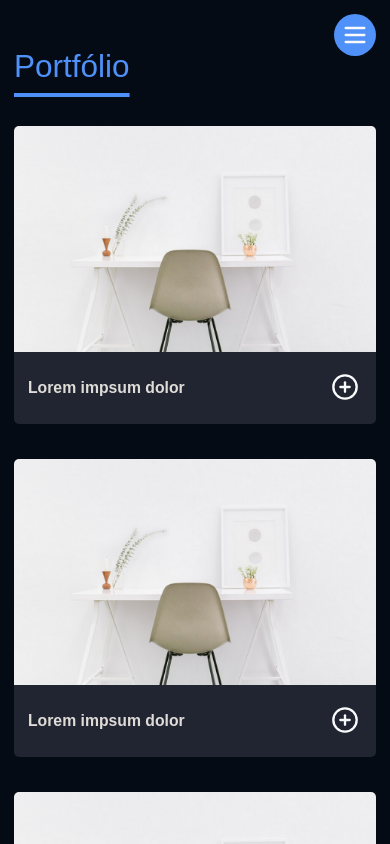
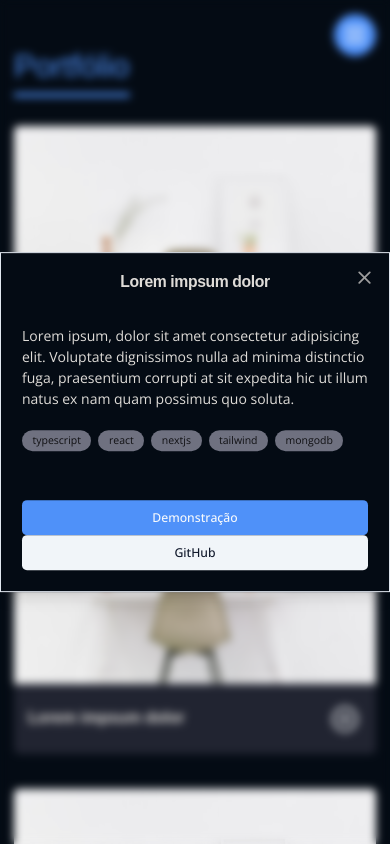
Before and after one commit to kenmarcos/my-website, a Next.js app: page /portfolio in a window 390 px wide. Both pictures are taken after a click on the button 344 px from the left and 720 px from the top of the page. Shown: the top 844 px of the page. Built offline with nearby package versions, Linux system fonts and the light colour scheme.

Commit message:
feat: add layout of th project details modal

```diff
--- a/package.json
+++ b/package.json
@@ -10,6 +10,7 @@
   },
   "dependencies": {
     "@radix-ui/react-avatar": "^1.0.3",
+    "@radix-ui/react-dialog": "1.0.4",
     "@radix-ui/react-slot": "^1.0.2",
     "@types/node": "20.6.2",
     "@types/react": "18.2.22",
--- a/src/app/(pages)/portfolio/components/project-card/ProjectCard.tsx
+++ b/src/app/(pages)/portfolio/components/project-card/ProjectCard.tsx
@@ -1,7 +1,6 @@
 import Image from "next/image";
-import { LuPlusCircle } from "react-icons/lu";
 
-import { Button } from "components/ui/button";
+import ProjectDetails from "./components/project-details/ProjectDetails";
 
 const ProjectCard = () => {
   return (
@@ -20,17 +19,7 @@
         <div className="flex items-center py-5 px-4">
           <h4 className="flex-1 text-lg font-semibold">Lorem impsum dolor</h4>
 
-          <div>
-            <Button
-              size="icon"
-              className="group/details bg-transparent hover:bg-transparent"
-            >
-              <LuPlusCircle
-                size={28}
-                className="duration-300 ease-in-out group-hover/details:text-blue-primary"
-              />
-            </Button>
-          </div>
+          <ProjectDetails />
         </div>
       </div>
     </div>
--- /dev/null
+++ b/src/app/(pages)/portfolio/components/project-card/components/project-details/ProjectDetails.tsx
@@ -0,0 +1,64 @@
+import { LuPlusCircle } from "react-icons/lu";
+
+import { Button } from "components/ui/button";
+import {
+  Dialog,
+  DialogContent,
+  DialogFooter,
+  DialogHeader,
+  DialogTitle,
+  DialogTrigger,
+} from "components/ui/dialog";
+
+const techs = ["typescript", "react", "nextjs", "tailwind", "mongodb"];
+
+const ProjectDetails = () => {
+  return (
+    <Dialog>
+      <DialogTrigger asChild>
+        <Button
+          size="icon"
+          className="group/details bg-transparent hover:bg-transparent"
+        >
+          <LuPlusCircle
+            size={28}
+            className="duration-300 ease-in-out group-hover/details:text-blue-primary"
+          />
+        </Button>
+      </DialogTrigger>
+
+      <DialogContent className="bg-blue-dark">
+        <DialogHeader>
+          <DialogTitle>Lorem impsum dolor</DialogTitle>
+        </DialogHeader>
+
+        <div className="mt-6 space-y-6">
+          <p>
+            Lorem ipsum, dolor sit amet consectetur adipisicing elit. Voluptate
+            dignissimos nulla ad minima distinctio fuga, praesentium corrupti at
+            sit expedita hic ut illum natus ex nam quam possimus quo soluta.
+          </p>
+
+          <ul className="flex flex-wrap gap-2">
+            {techs.map((tech) => (
+              <li
+                key={tech}
+                className="bg-gray-light rounded-full px-3 py-1 text-xs text-gray-dark"
+              >
+                {tech}
+              </li>
+            ))}
+          </ul>
+        </div>
+
+        <DialogFooter className="mt-10">
+          <Button variant="secondary">GitHub</Button>
+
+          <Button className="bg-blue-primary">Demonstração</Button>
+        </DialogFooter>
+      </DialogContent>
+    </Dialog>
+  );
+};
+
+export default ProjectDetails;
--- a/src/app/(pages)/portfolio/page.tsx
+++ b/src/app/(pages)/portfolio/page.tsx
@@ -1,8 +1,5 @@
-import Image from "next/image";
-
 import LinkCta from "components/link-cta/LinkCta";
 import SectionTitle from "components/section-title/SectionTitle";
-import { Button } from "components/ui/button";
 
 import ProjectCard from "./components/project-card/ProjectCard";
 
--- /dev/null
+++ b/src/components/ui/dialog.tsx
@@ -0,0 +1,123 @@
+"use client";
+
+import * as React from "react";
+import { LuX } from "react-icons/lu";
+
+import * as DialogPrimitive from "@radix-ui/react-dialog";
+import { cn } from "lib/utils";
+
+const Dialog = DialogPrimitive.Root;
+
+const DialogTrigger = DialogPrimitive.Trigger;
+
+const DialogPortal = ({
+  className,
+  ...props
+}: DialogPrimitive.DialogPortalProps) => (
+  <DialogPrimitive.Portal className={cn(className)} {...props} />
+);
+DialogPortal.displayName = DialogPrimitive.Portal.displayName;
+
+const DialogOverlay = React.forwardRef<
+  React.ElementRef<typeof DialogPrimitive.Overlay>,
+  React.ComponentPropsWithoutRef<typeof DialogPrimitive.Overlay>
+>(({ className, ...props }, ref) => (
+  <DialogPrimitive.Overlay
+    ref={ref}
+    className={cn(
+      "fixed inset-0 z-50 bg-white/80 backdrop-blur-sm data-[state=open]:animate-in data-[state=closed]:animate-out data-[state=closed]:fade-out-0 data-[state=open]:fade-in-0 dark:bg-slate-950/80",
+      className
+    )}
+    {...props}
+  />
+));
+DialogOverlay.displayName = DialogPrimitive.Overlay.displayName;
+
+const DialogContent = React.forwardRef<
+  React.ElementRef<typeof DialogPrimitive.Content>,
+  React.ComponentPropsWithoutRef<typeof DialogPrimitive.Content>
+>(({ className, children, ...props }, ref) => (
+  <DialogPortal>
+    <DialogOverlay />
+    <DialogPrimitive.Content
+      ref={ref}
+      className={cn(
+        "fixed left-[50%] top-[50%] z-50 grid w-full max-w-lg translate-x-[-50%] translate-y-[-50%] gap-4 border border-slate-200 bg-white p-6 shadow-lg duration-200 data-[state=open]:animate-in data-[state=closed]:animate-out data-[state=closed]:fade-out-0 data-[state=open]:fade-in-0 data-[state=closed]:zoom-out-95 data-[state=open]:zoom-in-95 data-[state=closed]:slide-out-to-left-1/2 data-[state=closed]:slide-out-to-top-[48%] data-[state=open]:slide-in-from-left-1/2 data-[state=open]:slide-in-from-top-[48%] sm:rounded-lg md:w-full dark:border-slate-800 dark:bg-slate-950",
+        className
+      )}
+      {...props}
+    >
+      {children}
+      <DialogPrimitive.Close className="absolute right-4 top-4 rounded-sm opacity-70 ring-offset-white transition-opacity hover:opacity-100 focus:outline-none focus:ring-2 focus:ring-slate-950 focus:ring-offset-2 disabled:pointer-events-none data-[state=open]:bg-slate-100 data-[state=open]:text-slate-500 dark:ring-offset-slate-950 dark:focus:ring-slate-300 dark:data-[state=open]:bg-slate-800 dark:data-[state=open]:text-slate-400">
+        <LuX className="h-6 w-6" />
+        <span className="sr-only">Close</span>
+      </DialogPrimitive.Close>
+    </DialogPrimitive.Content>
+  </DialogPortal>
+));
+DialogContent.displayName = DialogPrimitive.Content.displayName;
+
+const DialogHeader = ({
+  className,
+  ...props
+}: React.HTMLAttributes<HTMLDivElement>) => (
+  <div
+    className={cn(
+      "flex flex-col space-y-1.5 text-center sm:text-left",
+      className
+    )}
+    {...props}
+  />
+);
+DialogHeader.displayName = "DialogHeader";
+
+const DialogFooter = ({
+  className,
+  ...props
+}: React.HTMLAttributes<HTMLDivElement>) => (
+  <div
+    className={cn(
+      "flex flex-col-reverse sm:flex-row sm:justify-end sm:space-x-2",
+      className
+    )}
+    {...props}
+  />
+);
+DialogFooter.displayName = "DialogFooter";
+
+const DialogTitle = React.forwardRef<
+  React.ElementRef<typeof DialogPrimitive.Title>,
+  React.ComponentPropsWithoutRef<typeof DialogPrimitive.Title>
+>(({ className, ...props }, ref) => (
+  <DialogPrimitive.Title
+    ref={ref}
+    className={cn(
+      "text-lg font-semibold leading-none tracking-tight",
+      className
+    )}
+    {...props}
+  />
+));
+DialogTitle.displayName = DialogPrimitive.Title.displayName;
+
+const DialogDescription = React.forwardRef<
+  React.ElementRef<typeof DialogPrimitive.Description>,
+  React.ComponentPropsWithoutRef<typeof DialogPrimitive.Description>
+>(({ className, ...props }, ref) => (
+  <DialogPrimitive.Description
+    ref={ref}
+    className={cn("text-sm text-slate-500 dark:text-slate-400", className)}
+    {...props}
+  />
+));
+DialogDescription.displayName = DialogPrimitive.Description.displayName;
+
+export {
+  Dialog,
+  DialogTrigger,
+  DialogContent,
+  DialogHeader,
+  DialogFooter,
+  DialogTitle,
+  DialogDescription,
+};
```
Also changed, not shown: 1 other file (tests, documents, lock files or other folders).
